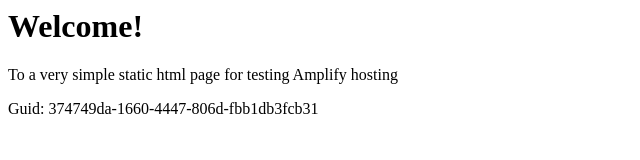
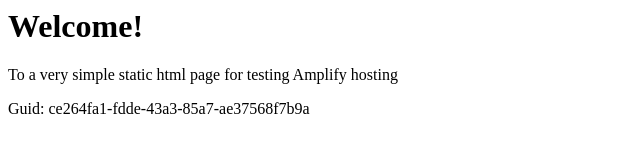
Before and after one commit to aws-aemilia-cmh/Github-PR-Commit-Integration-Test-DoNotTouch-GitHubWebhookPushCanaryTest-v1-preprod-us-east-2, a website: page src/index.html in a window 1280 px wide. Shown: the full height of the page, 0-640 px from the left. Drawn offline with Linux system fonts and the light colour scheme.

Commit message:
commit from integ tests

```diff
--- a/src/index.html
+++ b/src/index.html
@@ -12,6 +12,6 @@
 <body>
     <h1>Welcome!</h1>
     <p>To a very simple static html page for testing Amplify hosting</p>
-    <p>Guid: 374749da-1660-4447-806d-fbb1db3fcb31</p></body>
+    <p>Guid: ce264fa1-fdde-43a3-85a7-ae37568f7b9a</p></body>
 
 </html>
```
